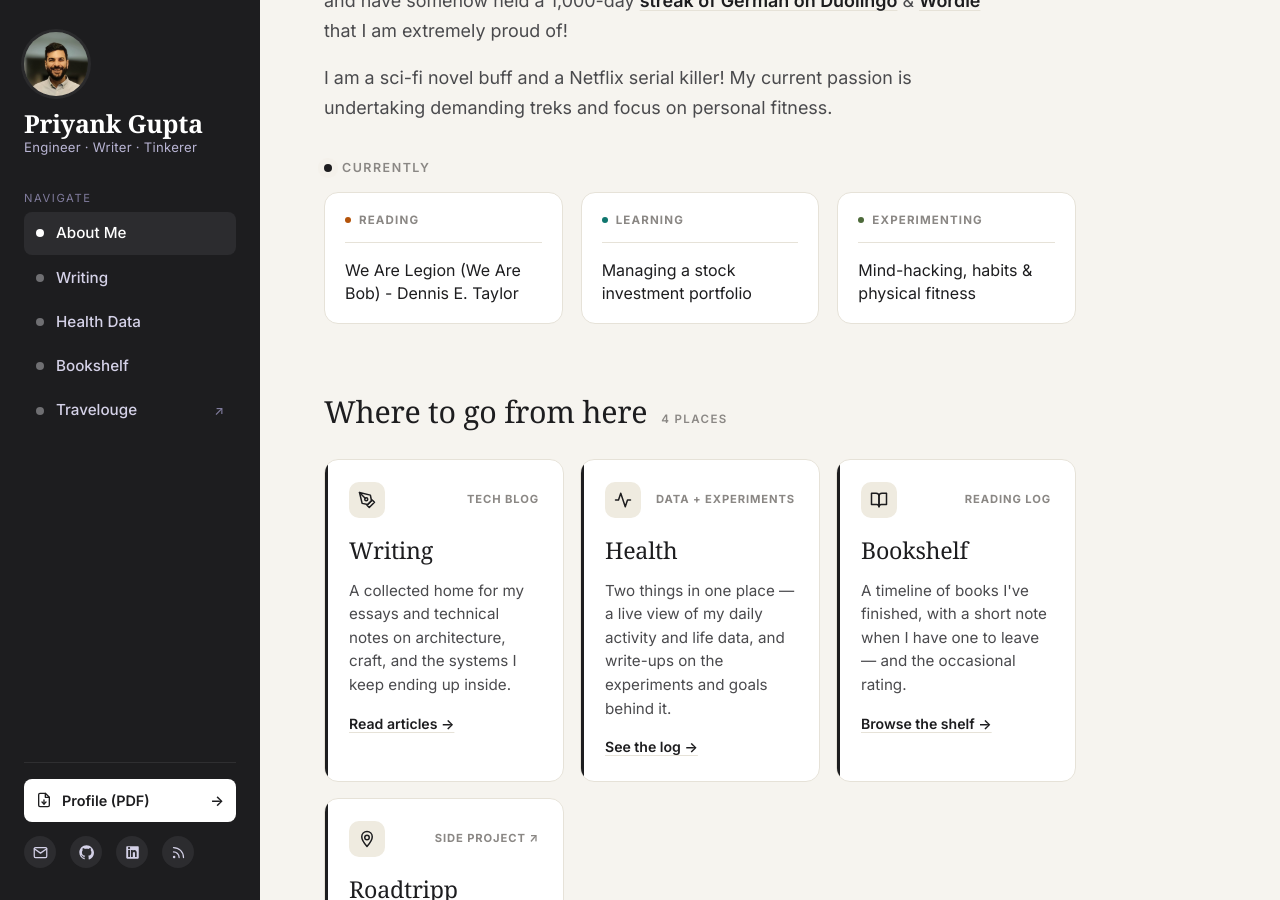
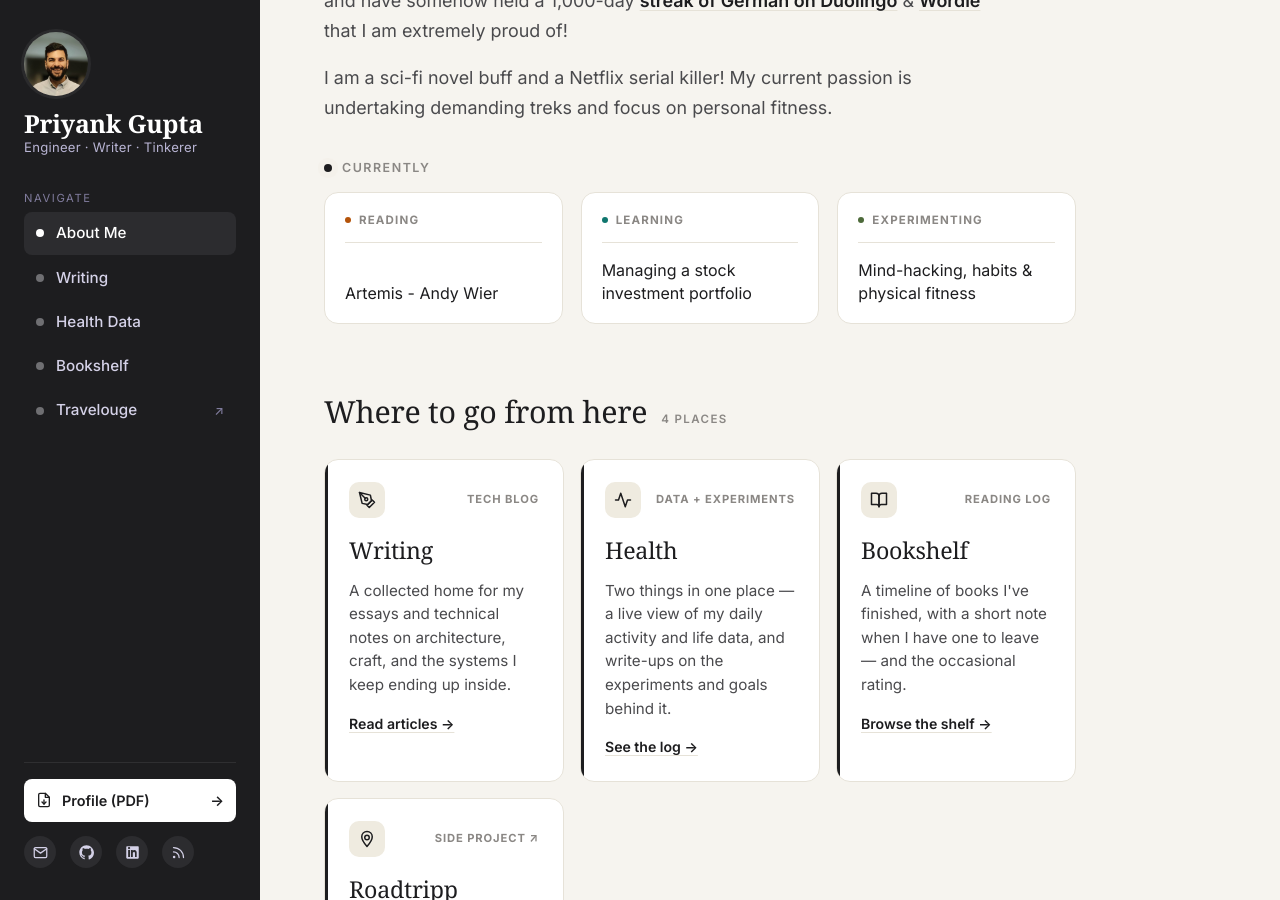
Before and after one commit to priyaaank/priyaaank.github.io, a Jekyll site: the page built from index.md, in a window 1280 px wide and 900 px high, scrolled down 622 px. Built offline with Jekyll 4.4.1, drawn with Linux system fonts in a browser that asks for light colours; some web fonts are replaced.

Commit message:
Updated currently

```diff
--- a/_data/currently.yml
+++ b/_data/currently.yml
@@ -2,7 +2,7 @@
 # the layout flows into a responsive grid.
 
 - tag:  Reading
-  text: We Are Legion (We Are Bob) - Dennis E. Taylor
+  text: Artemis - Andy Wier
 
 - tag:  Learning
   text: Managing a stock investment portfolio
```
